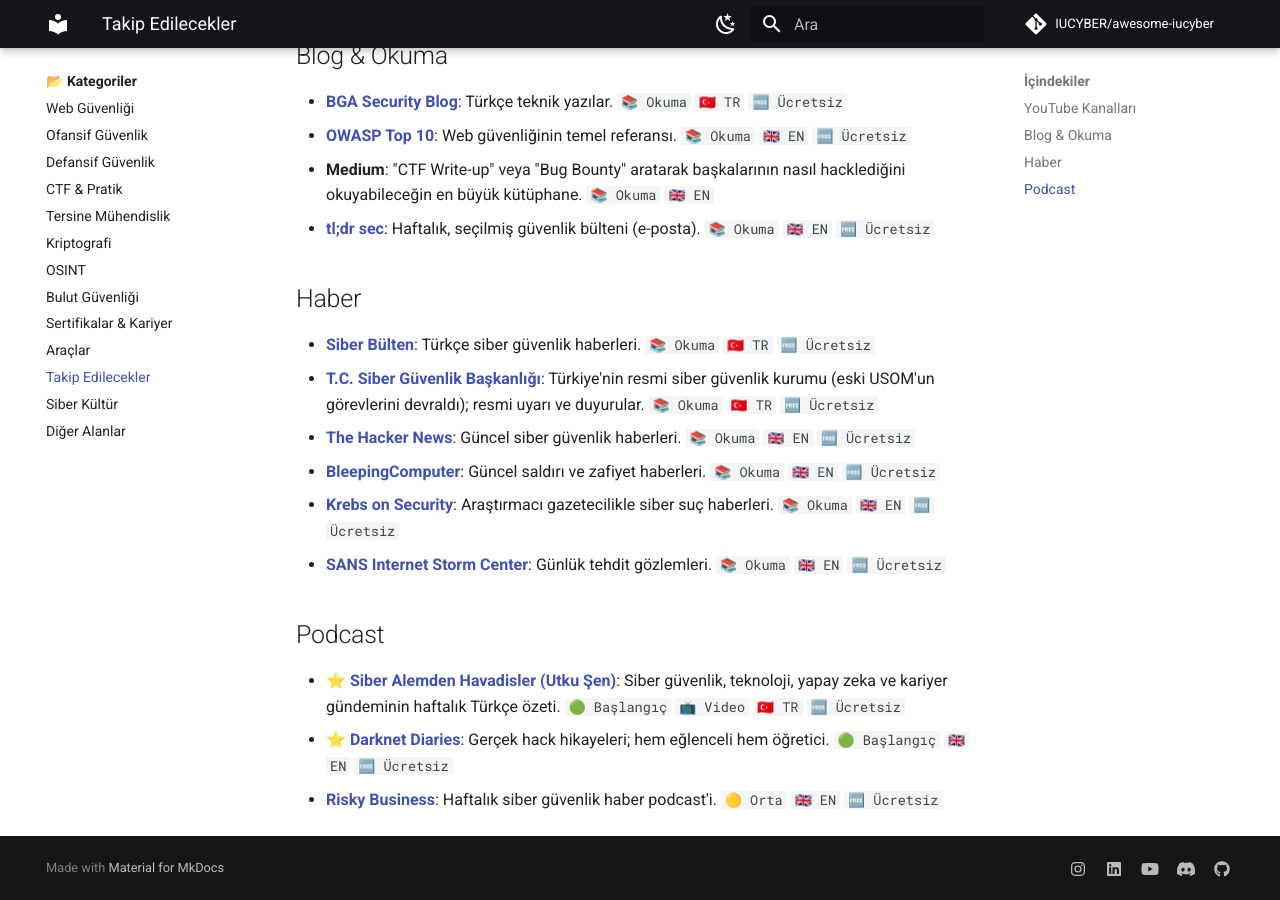
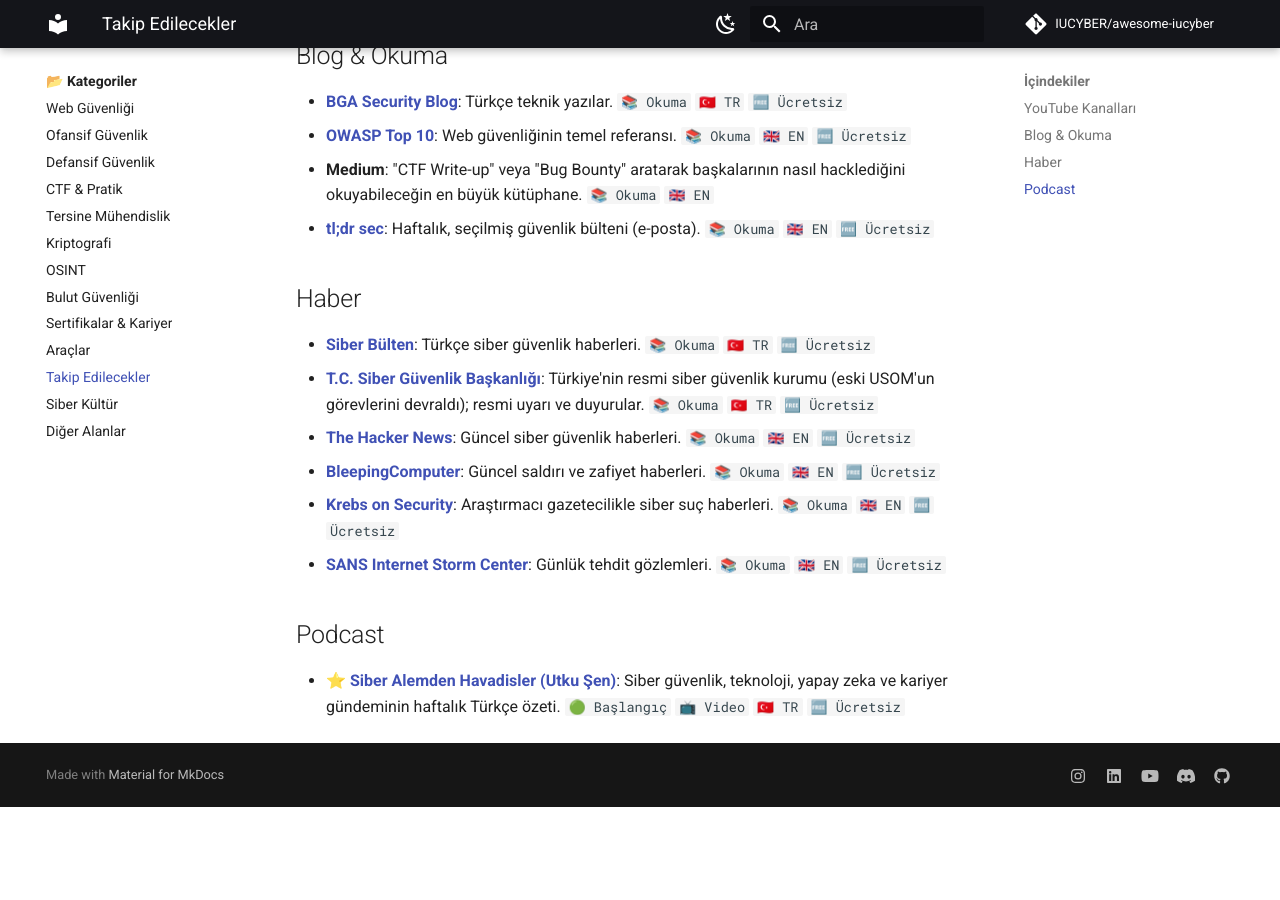
Before and after one commit to IUCYBER/awesome-iucyber, an MkDocs documentation site: the page built from docs/12-takip-edilecekler/README.md, in a window 1280 px wide and 900 px high, scrolled down 971 px. Built offline with MkDocs 1.6.1 and Material for MkDocs 9.7.7, drawn with Linux system fonts in a browser that asks for light colours; comment, search, counter and statistics services are not loaded; after the commit the page ends 1778 px from its top, so only the background shows below that.

Commit message:
Podcast bölümünde sadece Siber Alemden Havadisler bırakıldı
Co-Authored-By: Claude Opus 5.5 <noreply@anthropic.com>

```diff
--- a/docs/12-takip-edilecekler/README.md
+++ b/docs/12-takip-edilecekler/README.md
@@ -40,5 +40,3 @@
 ## Podcast
 
 - ⭐ **[Siber Alemden Havadisler (Utku Şen)](https://www.youtube.com/playlist?list=PLAa-yEtapD02qsIgPreGcbs2uLhpzbbui)**: Siber güvenlik, teknoloji, yapay zeka ve kariyer gündeminin haftalık Türkçe özeti. `🟢 Başlangıç` `📺 Video` `🇹🇷 TR` `🆓 Ücretsiz`
-- ⭐ **[Darknet Diaries](https://darknetdiaries.com/)**: Gerçek hack hikayeleri; hem eğlenceli hem öğretici. `🟢 Başlangıç` `🇬🇧 EN` `🆓 Ücretsiz`
-- **[Risky Business](https://risky.biz/)**: Haftalık siber güvenlik haber podcast'i. `🟡 Orta` `🇬🇧 EN` `🆓 Ücretsiz`
```
